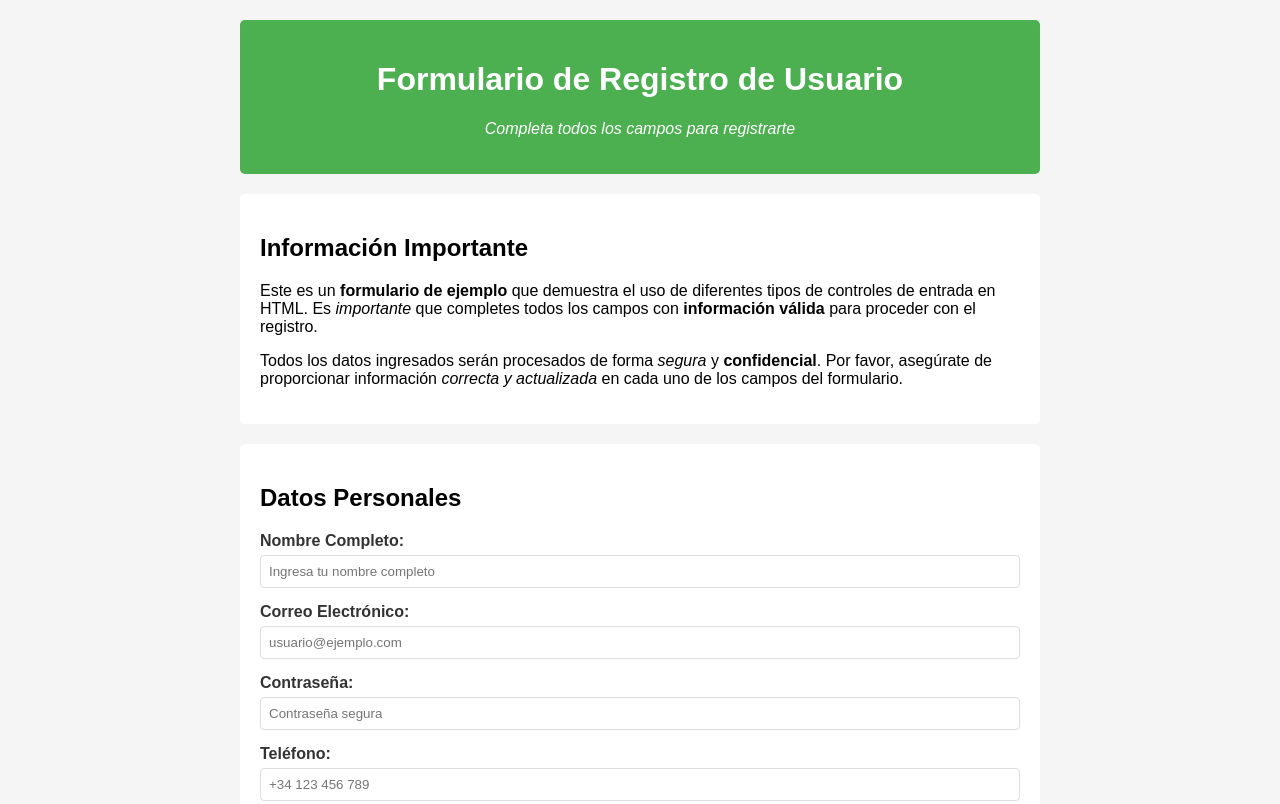
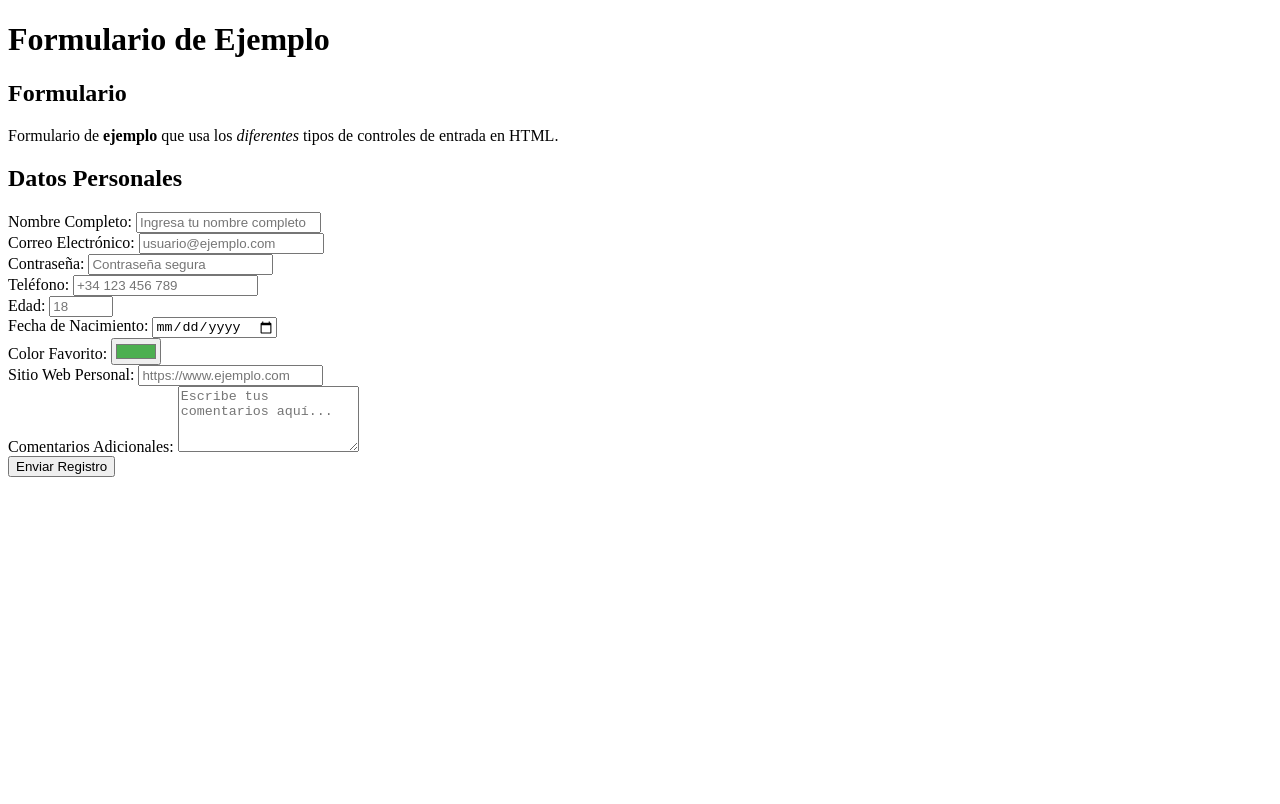
Before and after one commit to hmor2/hmor2.github.io, a plain HTML site: page index.html in a window 1280 px wide. Shown: the top 804 px of the page. Drawn offline with Linux system fonts and the light colour scheme.

Commit message:
Ver. Final Html

```diff
--- a/index.html
+++ b/index.html
@@ -3,93 +3,18 @@
 <head>
     <meta charset="UTF-8">
     <meta name="viewport" content="width=device-width, initial-scale=1.0">
-    <title>Formulario de Registro</title>
-    <style>
-        body {
-            font-family: Arial, sans-serif;
-            max-width: 800px;
-            margin: 0 auto;
-            padding: 20px;
-            background-color: #f5f5f5;
-        }
-        header {
-            background-color: #4CAF50;
-            color: white;
-            padding: 20px;
-            text-align: center;
-            border-radius: 5px;
-            margin-bottom: 20px;
-        }
-        footer {
-            background-color: #333;
-            color: white;
-            padding: 15px;
-            text-align: center;
-            border-radius: 5px;
-            margin-top: 20px;
-        }
-        .content {
-            background-color: white;
-            padding: 20px;
-            border-radius: 5px;
-            margin-bottom: 20px;
-        }
-        form {
-            background-color: white;
-            padding: 20px;
-            border-radius: 5px;
-        }
-        .form-group {
-            margin-bottom: 15px;
-        }
-        label {
-            display: block;
-            margin-bottom: 5px;
-            font-weight: bold;
-            color: #333;
-        }
-        input, select, textarea {
-            width: 100%;
-            padding: 8px;
-            border: 1px solid #ddd;
-            border-radius: 4px;
-            box-sizing: border-box;
-        }
-        input[type="color"] {
-            height: 40px;
-            cursor: pointer;
-        }
-        input[type="submit"] {
-            background-color: #4CAF50;
-            color: white;
-            border: none;
-            padding: 12px 30px;
-            cursor: pointer;
-            font-size: 16px;
-            margin-top: 10px;
-        }
-        input[type="submit"]:hover {
-            background-color: #45a049;
-        }
-    </style>
+    <title>Formulario de Ejemplo</title>
 </head>
 <body>
     <header>
-        <h1>Formulario de Registro de Usuario</h1>
-        <p><em>Completa todos los campos para registrarte</em></p>
+        <h1>Formulario de Ejemplo</h1>
     </header>
 
     <div class="content">
-        <h2>Información Importante</h2>
+        <h2>Formulario</h2>
         <p>
-            Este es un <strong>formulario de ejemplo</strong> que demuestra el uso de diferentes
-            tipos de controles de entrada en HTML. Es <em>importante</em> que completes todos
-            los campos con <strong>información válida</strong> para proceder con el registro.
-        </p>
-        <p>
-            Todos los datos ingresados serán procesados de forma <em>segura</em> y
-            <strong>confidencial</strong>. Por favor, asegúrate de proporcionar información
-            <em>correcta y actualizada</em> en cada uno de los campos del formulario.
+            Formulario de <strong>ejemplo</strong> que usa los <em>diferentes</em>
+            tipos de controles de entrada en HTML.
         </p>
     </div>
 
@@ -145,10 +70,5 @@
             <input type="submit" value="Enviar Registro">
         </div>
     </form>
-
-    <footer>
-        <p>&copy; 2026 - Formulario de Registro</p>
-        <p><em>Todos los derechos reservados</em> | <strong>Diseño Simple y Funcional</strong></p>
-    </footer>
 </body>
 </html>
```
